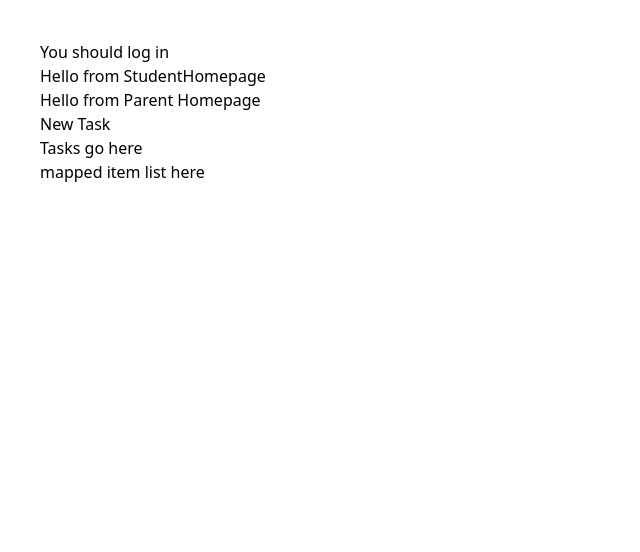
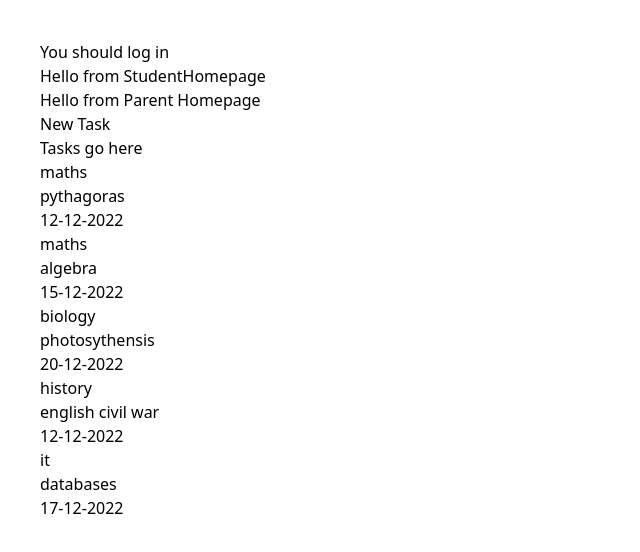
Before and after one commit to TomBirbeck/homework-helper, a React (Vite) app: page / in a window 1280 px wide. Shown: the top 552 px of the page, without its empty margins (0-640 px from the left). Built offline with nearby package versions, Linux system fonts and the light colour scheme.

Commit message:
added intial type for tasklist, dummy list data and rendered it on page

```diff
--- /dev/null
+++ b/src/Types/index.ts
@@ -0,0 +1,6 @@
+export type Listprops ={
+subject: String,
+topic: String,
+due: String,
+completed: Boolean
+}
--- a/src/components/App/index.tsx
+++ b/src/components/App/index.tsx
@@ -6,6 +6,7 @@ import ParentHomepage from '../ParentHomepage'
 import NewTaskForm from '../NewTaskForm'
 import Tasks from '../Tasks'
 import TaskList from '../TasksList'
+import list from '../../data/data'
 
 function App() {
 
@@ -16,7 +17,7 @@ function App() {
       <ParentHomepage/>
       <NewTaskForm/>
       <Tasks/>
-      <TaskList/>
+      <TaskList props={list}/>
     </div>
   )
 }
--- a/src/components/TasksList/index.tsx
+++ b/src/components/TasksList/index.tsx
@@ -1,6 +1,17 @@
-const TaskList = () => {
+import { FunctionComponent, ReactElement } from "react"
+import { Listprops } from "../../Types"
+
+const TaskList: FunctionComponent<{props: Listprops[]}> = ({props}) => {
     return (
-        <h1>mapped item list here</h1>
+        <>
+        {props.map((prop)=>{return (
+            <div>
+                <h1>{prop.subject}</h1>
+                <h2>{prop.topic}</h2>
+                <h3>{prop.due}</h3>
+            </div>
+        )})}
+        </>
     )
 }
 
--- /dev/null
+++ b/src/data/data.ts
@@ -0,0 +1,30 @@
+const list = [
+    {subject: "maths",
+    topic: "pythagoras",
+    due: "12-12-2022",
+    completed: false
+},
+    {subject: "maths",
+    topic: "algebra",
+    due: "15-12-2022",
+    completed: false
+},
+    {subject: "biology",
+    topic: "photosythensis",
+    due: "20-12-2022",
+    completed: false
+},
+    {subject: "history",
+    topic: "english civil war",
+    due: "12-12-2022",
+    completed: false
+},
+    {subject: "it",
+    topic: "databases",
+    due: "17-12-2022",
+    completed: false
+},
+
+]
+
+export default list
```
